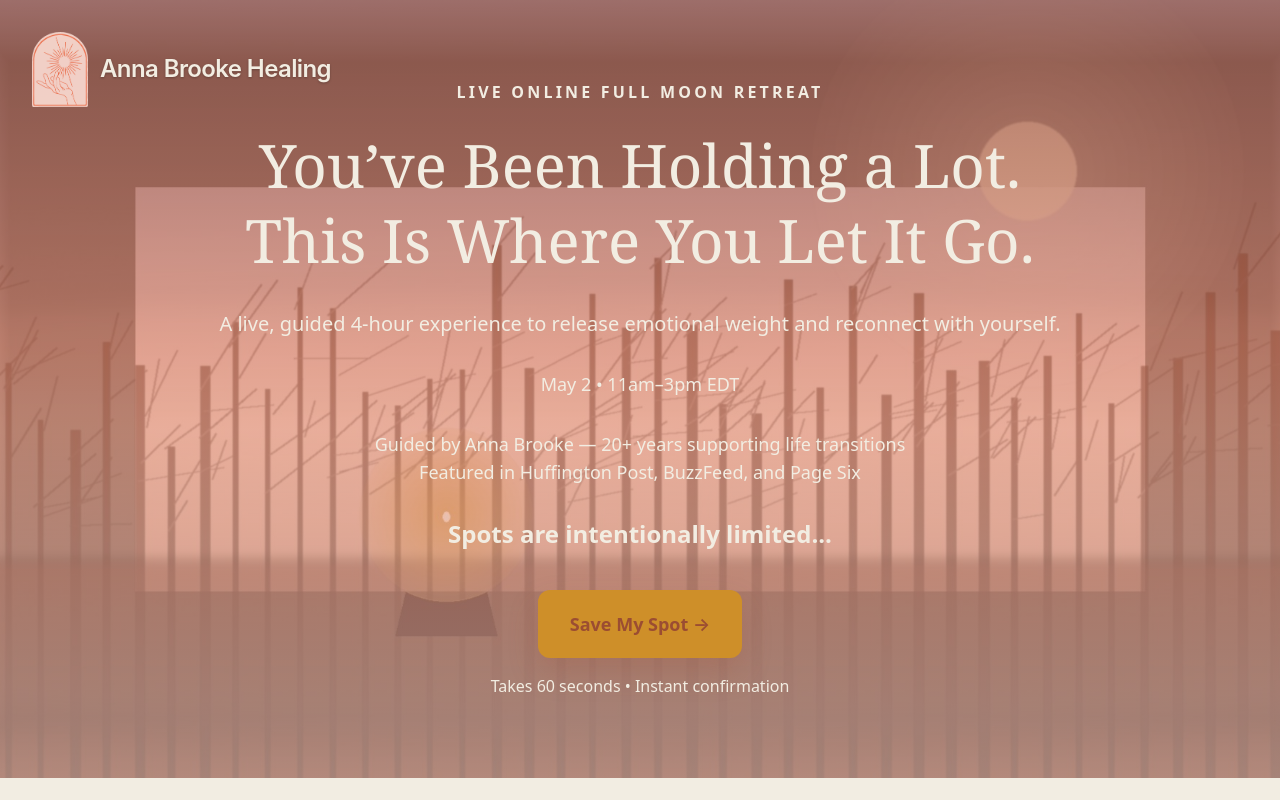
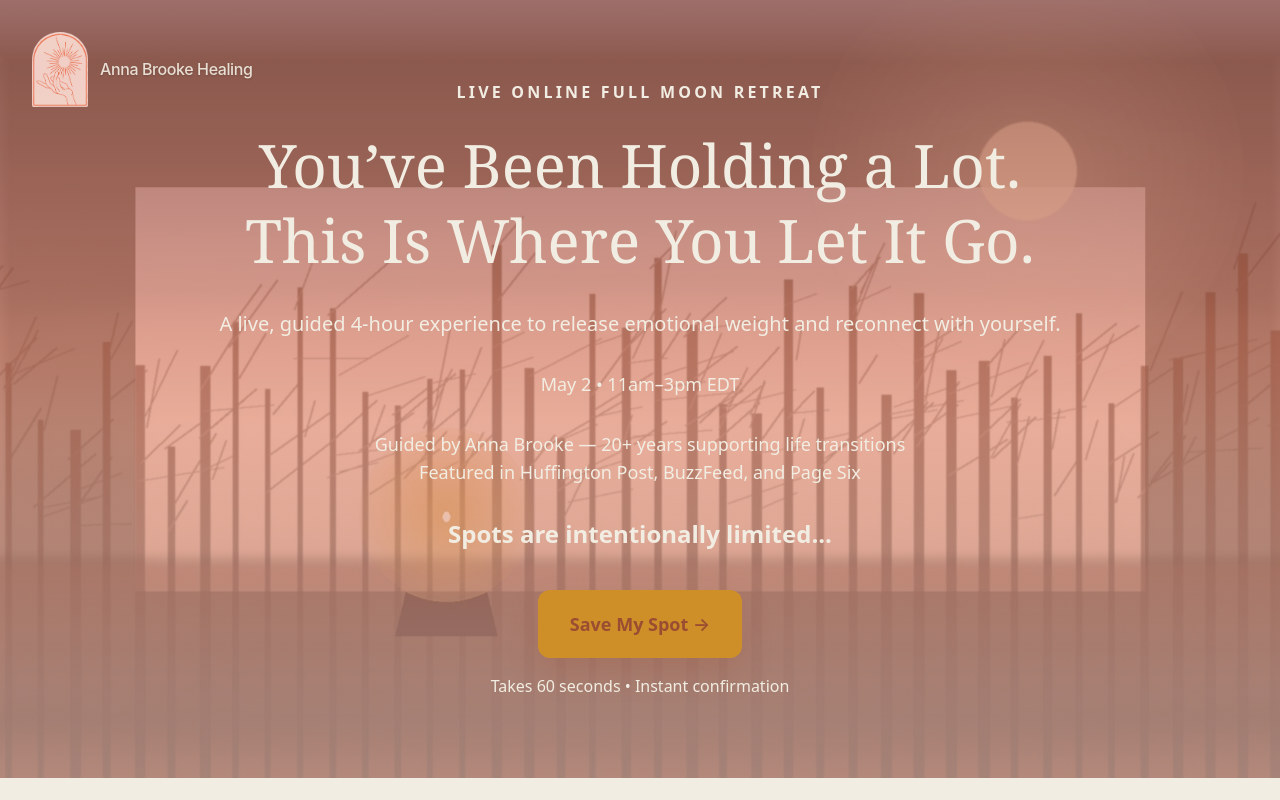
Before and after one commit to CarySears/Full-Moon-Retreat, a Next.js app: page / in a window 1280 px wide. Shown: the top 800 px of the page. Built offline with nearby package versions, Linux system fonts and the light colour scheme.

Commit message:
Further reduce hero brand text prominence
Co-authored-by: CarySears <CarySears@users.noreply.github.com>

```diff
--- a/components/full-moon-retreat/HeroSection.tsx
+++ b/components/full-moon-retreat/HeroSection.tsx
@@ -25,7 +25,7 @@ export function HeroSection() {
           height={56}
           className="w-[44px] opacity-95 md:w-[56px]"
         />
-        <span className="font-sans text-base font-semibold tracking-tight text-[#F2EDE2] drop-shadow-[0_1px_1px_rgba(0,0,0,0.25)] md:text-2xl">
+        <span className="font-sans text-[13px] font-medium leading-none tracking-tight text-[#F2EDE2] opacity-90 drop-shadow-[0_1px_1px_rgba(0,0,0,0.2)] md:text-base">
           Anna Brooke Healing
         </span>
       </div>
```
